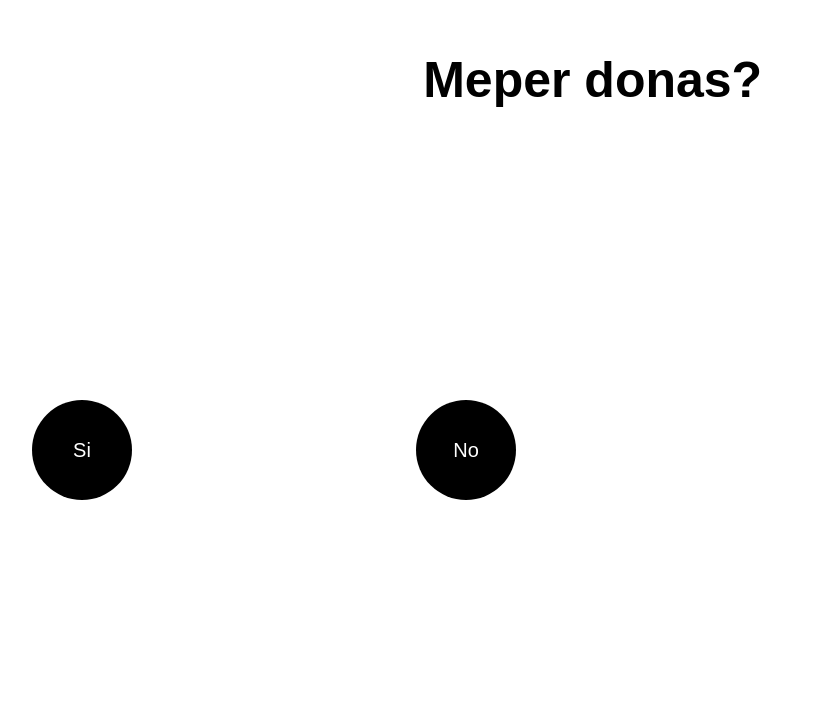
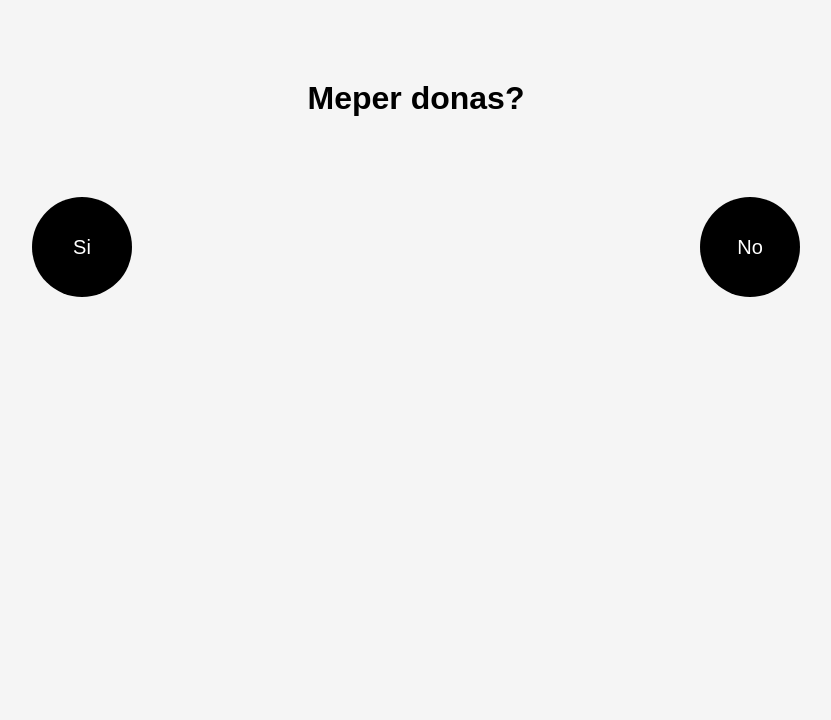
Before and after one commit to jpmontero75/apologie, a plain HTML site: page index.html in a window 1280 px wide. Shown: the whole page, without its empty margins (224-1055 px from the left). Drawn offline with Linux system fonts and the light colour scheme.

Commit message:
Add files via upload

```diff
--- a/index.html
+++ b/index.html
@@ -7,10 +7,15 @@
     <title>meper-donas</title>
   </head>
   <body>
-    <h1 class="title">Meper donas?</h1>
-    <button id="static-button" class="btn">Si</button>
-    <button id="moving-button" class="btn">No</button>
-
+    <div class="mainContainer">
+      <div class="title">
+        <h1 id="title">Meper donas?</h1>
+      </div>
+      <div class="buttonsContainer">
+        <button id="static-button" class="btn">Si</button>
+        <button id="moving-button" class="btn">No</button>
+      </div>
+    </div>
     <script src="main.js"></script>
   </body>
 </html>
--- a/main.js
+++ b/main.js
@@ -1,14 +1,10 @@
-var movingButton = document.getElementById('moving-button');
-movingButton.addEventListener('mouseover', moveButton);
-movingButton.addEventListener('touchstart', moveButton);
-
-function moveButton() {
+document.getElementById('moving-button').addEventListener('mouseover', function() {
     var x = Math.random() * window.innerWidth;
     var y = Math.random() * window.innerHeight;
     this.style.left = x + 'px';
     this.style.top = y + 'px';
-}
+});
+document.getElementById('static-button').addEventListener('click', function() {
+    document.querySelector('#title').textContent = 'Yo también, te amo❤️'
 
-document.getElementById('static-button').addEventListener('mouseover', function() {
-    document.querySelector('.title').innerHTML = 'Yo tambien, te amo :)';
 });
--- a/styles.css
+++ b/styles.css
@@ -3,27 +3,28 @@
     padding: 0;
     box-sizing: border-box;
 }
-button {
-    position: absolute;
-    transition: 0.5s ease;
+body{
+    background-color: #f5f5f5;
+    font-family: sans-serif;
+}
+.mainContainer {
+    display: flex;
+    flex-direction: column;
+    align-items: center;
+    height: 100vh;
 }
 .title {
-    position: absolute;
-    top: 10%;
-    width: 600px;
-    left: 74%;
-    transform: translate(-50%, -50%);
-    font-size: 50px;
-    font-family: sans-serif;
-    color: #000;
+    padding-top: 10vh;
+    font-size: 1rem;
+    font-weight: 700;
 }
-#static-button {
-    top: 50%;
-    left: 20%;
-}
-#moving-button {
-    top: 50%;
-    left: 50%;
+.buttonsContainer {
+    width: 100%;
+    display: flex;
+    height: 75%;
+    padding-top: 10vh;
+    gap: 30px;
+    position: relative;
 }
 .btn {
     width: 100px;
@@ -36,3 +37,29 @@ button {
     outline: none;
     cursor: pointer;
 }
+
+#moving-button {
+    position: absolute;
+    right: 20%;
+}
+#static-button {
+    position: absolute;
+    left: 20%;
+}
+.heart-svg {
+    animation: float 2s ease-in-out, fadeOut 2s forwards;
+    position: absolute;
+    left: 100%;
+    top: 0;
+}
+
+@keyframes float {
+    0% { transform: translatey(0px); }
+    50% { transform: translatey(-20px); }
+    100% { transform: translatey(0px); }
+}
+
+@keyframes fadeOut {
+    0% { opacity: 1; }
+    100% { opacity: 0; }
+}
```
